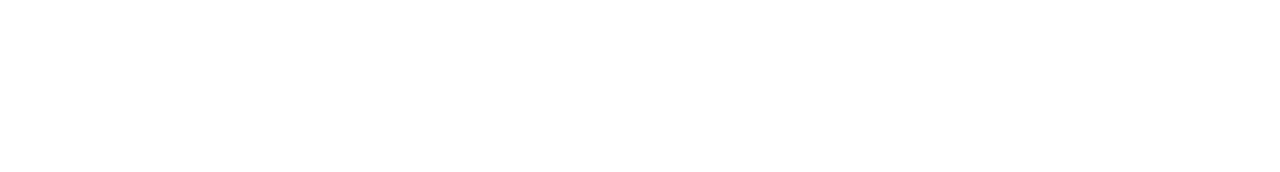
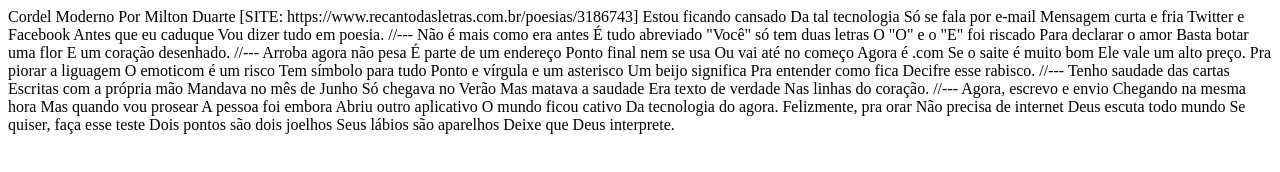
Before and after one commit to JuniorJamo12/MODULO-3, a plain HTML site: page projecto-cordel/cordel-second.html in a window 1280 px wide. Drawn offline with Linux system fonts and the light colour scheme.

Commit message:
renaming to index

```diff
--- a/projecto-cordel/cordel-second.html
+++ b/projecto-cordel/cordel-second.html
@@ -7,5 +7,73 @@
 </head>
 <body>
 
+    Cordel Moderno
+Por Milton Duarte
+[SITE: https://www.recantodasletras.com.br/poesias/3186743]
+
+Estou ficando cansado
+Da tal tecnologia
+Só se fala por e-mail
+Mensagem curta e fria
+Twitter e Facebook
+Antes que eu caduque
+Vou dizer tudo em poesia.
+
+//---
+
+Não é mais como era antes
+É tudo abreviado
+"Você" só tem duas letras
+O "O" e o "E" foi riscado
+Para declarar o amor
+Basta botar uma flor
+E um coração desenhado.
+
+//---
+
+Arroba agora não pesa
+É parte de um endereço
+Ponto final nem se usa
+Ou vai até no começo
+Agora é .com
+Se o saite é muito bom
+Ele vale um alto preço.
+
+Pra piorar a liguagem
+O emoticom é um risco
+Tem símbolo para tudo
+Ponto e vírgula e um asterisco
+Um beijo significa
+Pra entender como fica
+Decifre esse rabisco.
+
+//---
+
+Tenho saudade das cartas
+Escritas com a própria mão
+Mandava no mês de Junho
+Só chegava no Verão
+Mas matava a saudade
+Era texto de verdade
+Nas linhas do coração.
+
+//---
+
+Agora, escrevo e envio
+Chegando na mesma hora
+Mas quando vou prosear
+A pessoa foi embora
+Abriu outro aplicativo
+O mundo ficou cativo
+Da tecnologia do agora.
+
+Felizmente, pra orar
+Não precisa de internet
+Deus escuta todo mundo
+Se quiser, faça esse teste
+Dois pontos são dois joelhos
+Seus lábios são aparelhos
+Deixe que Deus interprete.
+
 </body>
 </html>
```
Also changed, not shown: projecto-cordel/index.html (renamed from projecto-cordel/cordel.html).
